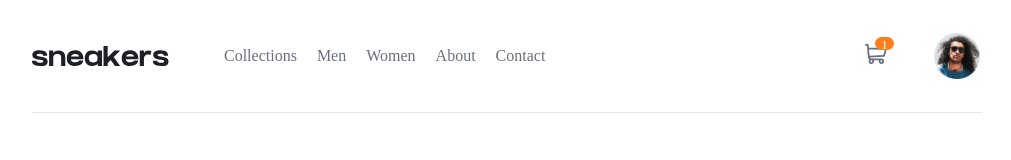
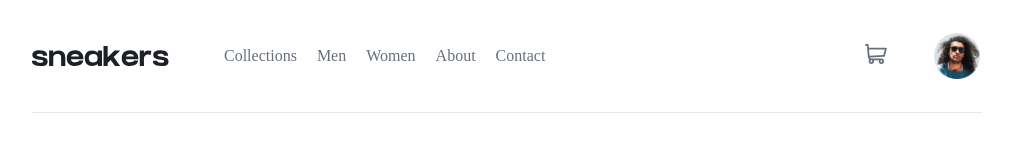
Before and after one commit to Aq1q/ecommerce-product-page, a React (Vite) app: page / in a window 1280 px wide. Shown: the top 160 px of the page, without its empty margins (133-1144 px from the left). Built offline with nearby package versions, Linux system fonts and the light colour scheme.

Commit message:
fix: set initial state to 0

```diff
--- a/src/App.jsx
+++ b/src/App.jsx
@@ -11,7 +11,7 @@ export const CartContext = createContext({
 })
 
 function App() {
-  const [amount, setAmount] = useState(1);
+  const [amount, setAmount] = useState(0);
 
   const addToCart = (arg) => {
     setAmount(amount + arg);
```
